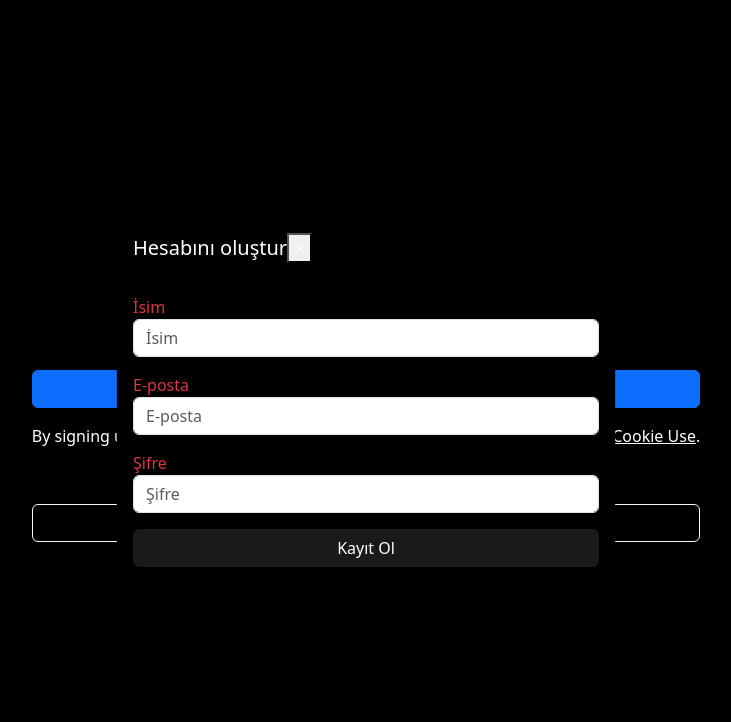
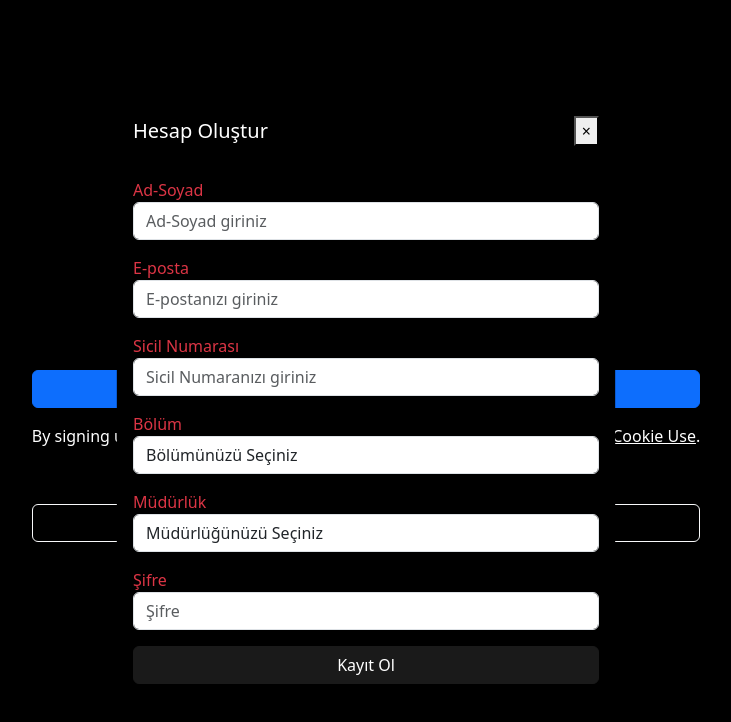
Before and after one commit to mustafakacarr/Flexible-Hours-Netas-Coop-FE, a React (Create React App) app: page / in a window 1280 px wide. Both pictures are taken after a click on the button "Hesap oluştur". Shown: the top 722 px of the page, without its empty margins (274-1005 px from the left). Built offline with nearby package versions, Linux system fonts and the light colour scheme.

Commit message:
Sign up page edit

```diff
--- a/src/Pages/SignupModal.jsx
+++ b/src/Pages/SignupModal.jsx
@@ -7,20 +7,42 @@ function SignupModal({ show, handleClose }) {
       <div className="modal-dialog modal-dialog-centered" role="document">
         <div className="modal-content bg-black text-white">
           <div className="modal-header bg-black border-0">
-            <h5 className="modal-title text-white">Hesabını oluştur</h5>
-            <button type="button" className="close text-white ml-auto" aria-label="Close" onClick={handleClose}>
+            <h5 className="modal-title text-white">Hesap Oluştur</h5>
+            <button type="button" className=" position-absolute top-0 end-0 m-3" aria-label="Close" onClick={handleClose}>
               <span aria-hidden="true">&times;</span>
             </button>
           </div>
           <div className="modal-body bg-black text-white">
             <form>
               <div className="form-group mb-3">
-                <label className="text-danger">İsim</label>
-                <input type="text" className="form-control" placeholder="İsim" maxLength="50" />
+                <label className="text-danger">Ad-Soyad</label>
+                <input type="text" className="form-control" placeholder="Ad-Soyad giriniz" maxLength="50" />
               </div>
               <div className="form-group mb-3">
                 <label className="text-danger">E-posta</label>
-                <input type="email" className="form-control" placeholder="E-posta" />
+                <input type="email" className="form-control" placeholder="E-postanızı giriniz" />
+              </div>
+              <div className="form-group mb-3">
+                <label className="text-danger">Sicil Numarası</label>
+                <input type="text" className="form-control" placeholder="Sicil Numaranızı giriniz" maxLength="50" />
+              </div>
+              <div className="form-group mb-3">
+                <label className="text-danger">Bölüm</label>
+                <select className="form-control">
+                  <option value="">Bölümünüzü Seçiniz</option>
+                  <option value="b1">Bölüm 1</option>
+                  <option value="b2">Bölüm 2</option>
+                  <option value="b3">Bölüm 3</option></select>
+
+              </div>
+              <div className="form-group mb-3">
+                <label className="text-danger">Müdürlük</label>
+                <select className="form-control">
+                  <option value="">Müdürlüğünüzü Seçiniz</option>
+                  <option value="m1">Müdürlük 1</option>
+                  <option value="m2">Müdürlük 2</option>
+                  <option value="m3">Müdürlük 3</option>
+                </select>
               </div>
               <div className="form-group mb-3">
                 <label className="text-danger">Şifre</label>
```
